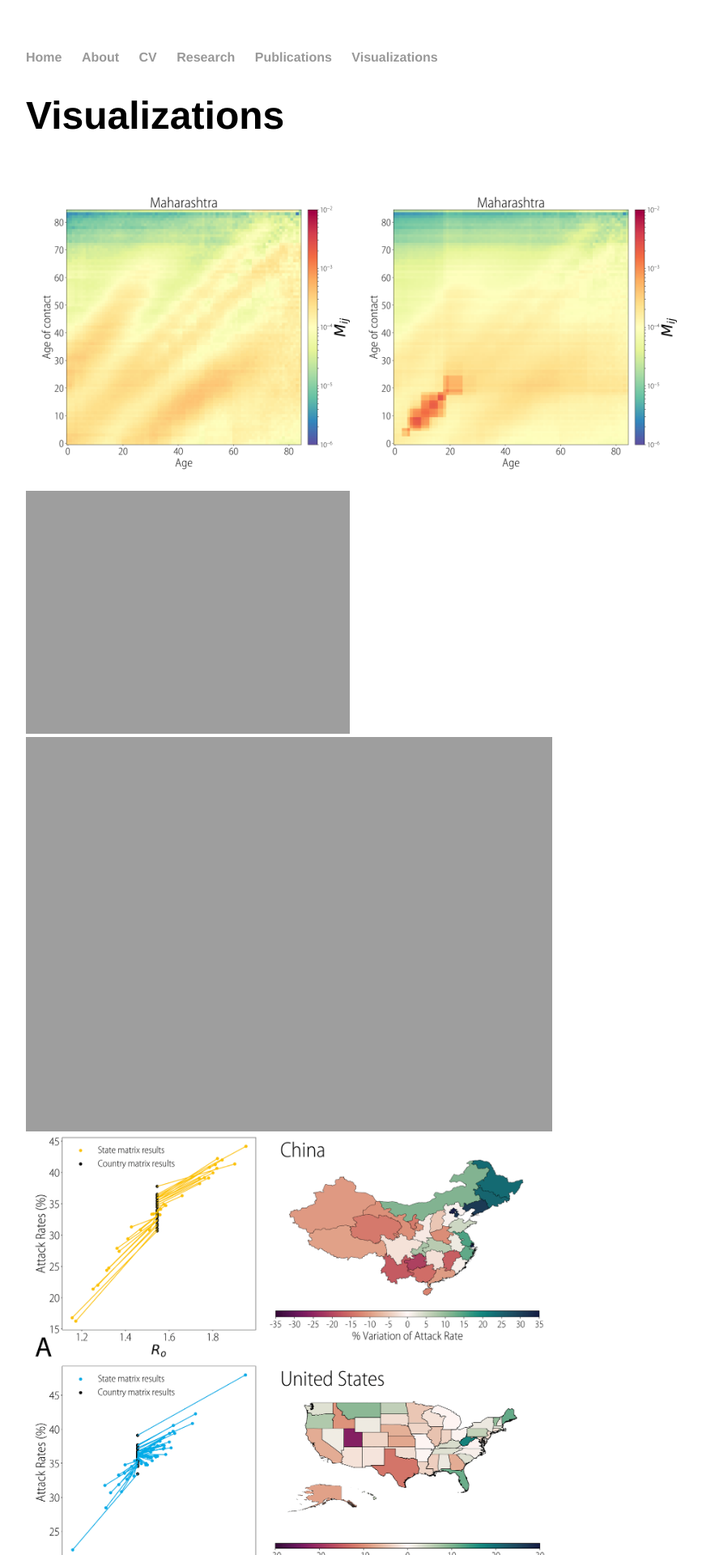
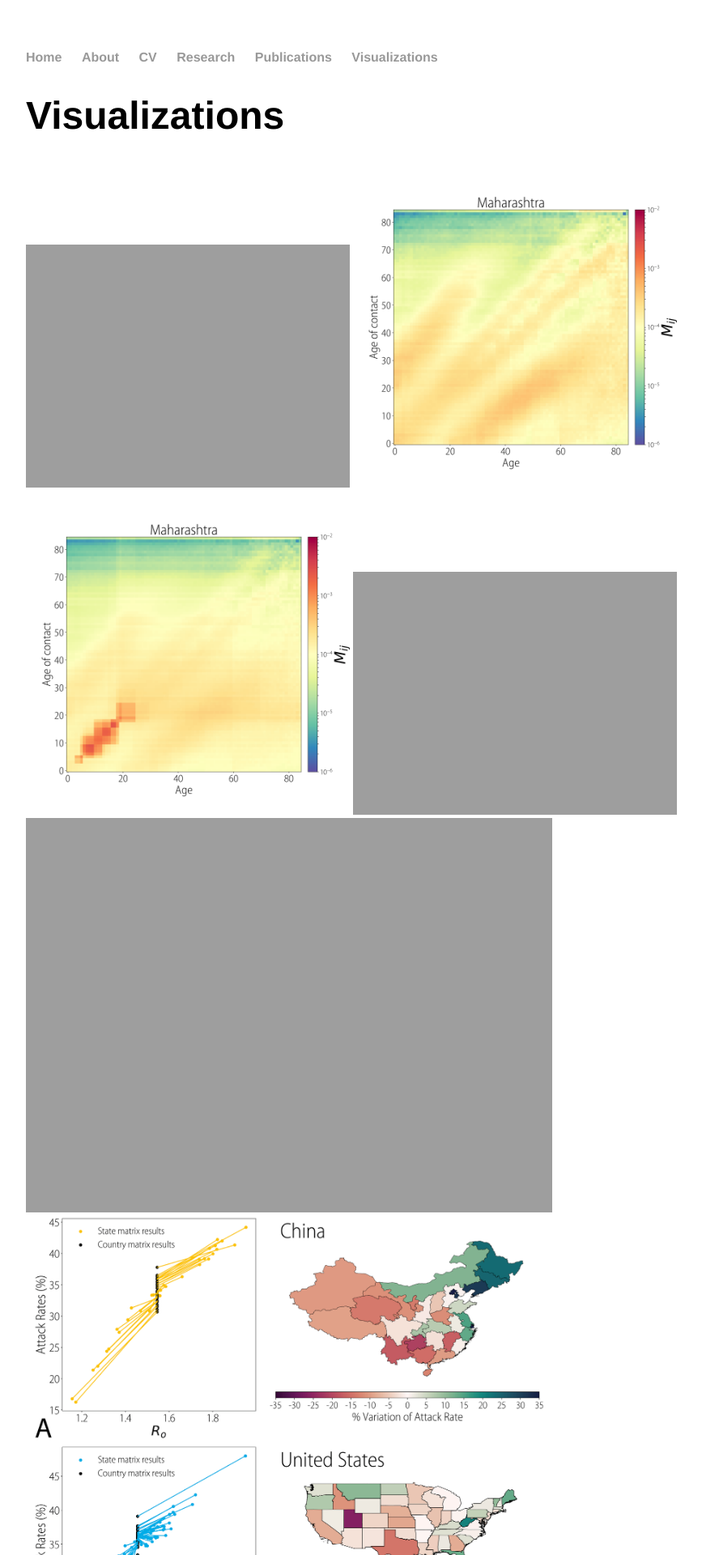
Before and after one commit to dinacmistry/dinacmistry.github.io, a Jekyll site: the page built from visualizations/index.html, in a window 1280 px wide. Shown: the top 1920 px of the page at 81% size, without its empty margins (160-1027 px from the left). Built offline with Jekyll 4.4.1, drawn with Linux system fonts in a browser that asks for light colours.

Commit message:
adding gephi figures

```diff
--- a/visualizations/index.html
+++ b/visualizations/index.html
@@ -5,6 +5,9 @@
 
 		<div class="research">
 			<h1>Visualizations</h1>
+			<a href="https://dinacmistry.github.io/visualizations/community_subgraph_0.pdf">
+				<img src="https://dinacmistry.github.io/visualizations/community_subgraph_0.png" style="width: 400px;">
+			</a>
 			<a href="https://dinacmistry.github.io/visualizations/Maharashtra_CM_85_H.pdf">
 				<img src="https://dinacmistry.github.io/visualizations/Maharashtra_CM_85_H.png" style="width: 400px;">
 			</a>
```
Also changed, not shown: 2 other files.
